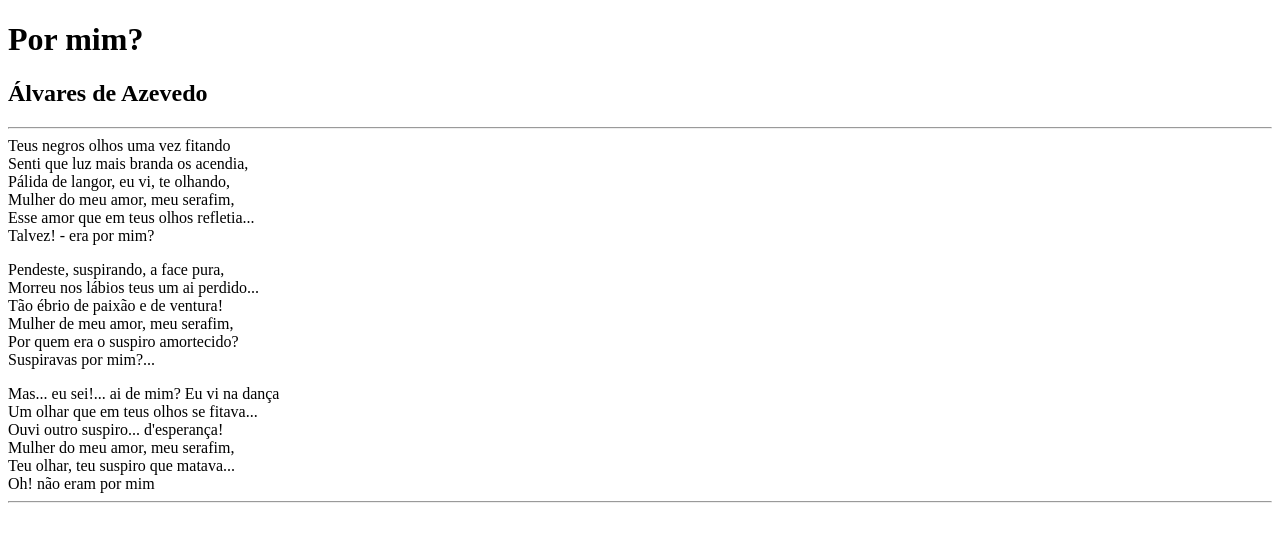
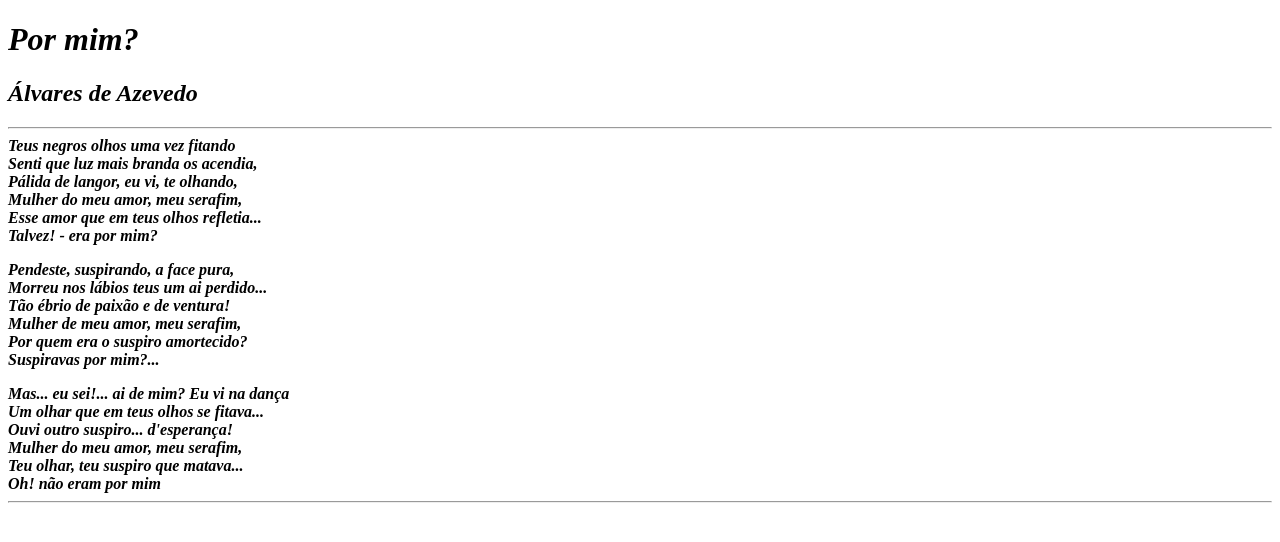
Before and after one commit to 1bertojs/exercicio-aula, a plain HTML site: page index.html in a window 1280 px wide. Drawn offline with Linux system fonts and the light colour scheme.

Commit message:
texto bonitinho

```diff
--- a/index.html
+++ b/index.html
@@ -6,10 +6,10 @@
     <title>Meu primeiro site</title>
 </head>
 <body>
-<h1>Por mim?</h1>
-<p><h2>Álvares de Azevedo</h2></p>
+<em><strong><h1>Por mim?</h1>
+<p><h2>Álvares de Azevedo</h2></p></em></strong>
 <hr>
-Teus negros olhos uma vez fitando <br>
+<em><strong>Teus negros olhos uma vez fitando <br>
 Senti que luz mais branda os acendia, <br>
 Pálida de langor, eu vi, te olhando, <br>
 Mulher do meu amor, meu serafim, <br>
@@ -28,7 +28,7 @@ Um olhar que em teus olhos se fitava... <br>
 Ouvi outro suspiro... d'esperança! <br>
 Mulher do meu amor, meu serafim, <br>
 Teu olhar, teu suspiro que matava... <br>
-Oh! não eram por mim <br>
+Oh! não eram por mim <br></strong></em>
 <hr>
 </body>
 </html>
```
